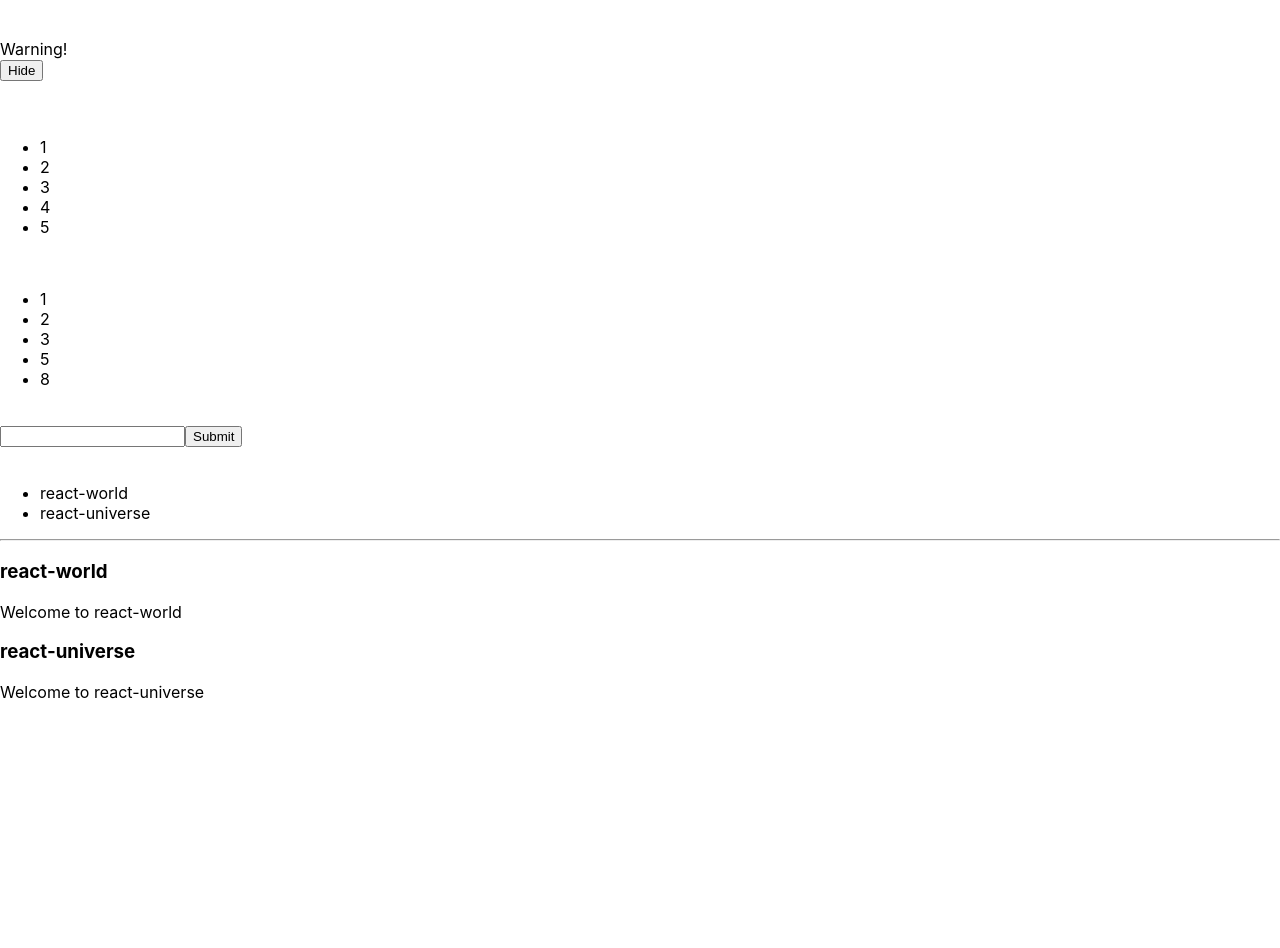
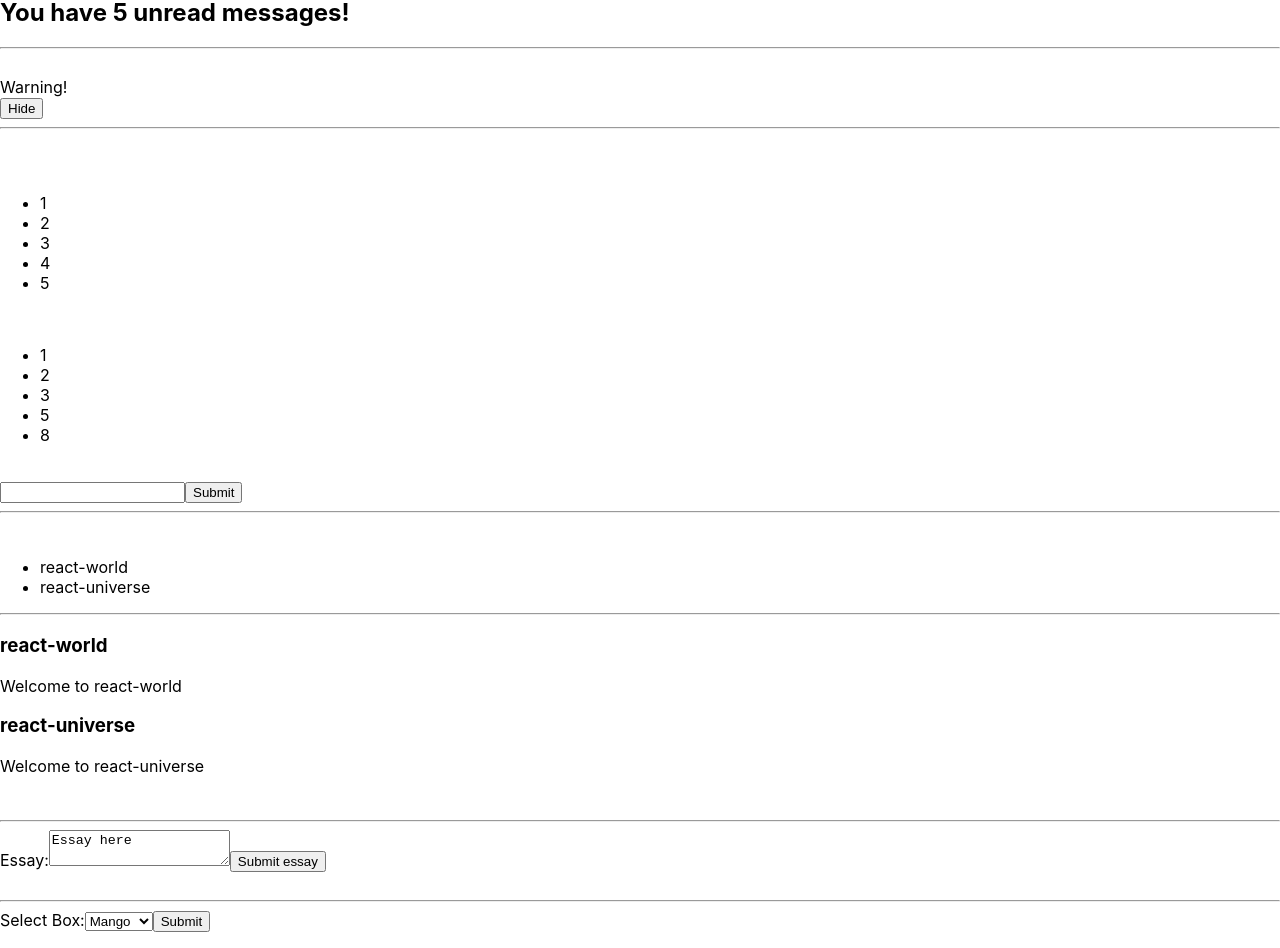
Before and after one commit to prashanth-g/react_playground, a React (Create React App) app: page / in a window 1280 px wide. Shown: the part 604-1552 px from the top of the page. Before the commit the page ends 1382 px from the top, so only its background shows below. Built offline with nearby package versions, Linux system fonts and the light colour scheme.

Commit message:
Added additional forms

```diff
--- a/src/index.js
+++ b/src/index.js
@@ -54,6 +54,7 @@ class Clock extends React.Component {
     return (
       <div>
         <h2>It is {this.state.date.toLocaleTimeString()}</h2>
+        <hr />
       </div>
     )
   }
@@ -77,7 +78,9 @@ class ActionLink extends React.Component {
     return (
       <a href="#" onClick={this.handleClick}>
         Click me
+        <hr />
       </a>
+
     );
   }
 }
@@ -104,6 +107,7 @@ class Toggle extends React.Component {
     return(
       <button onClick={this.handleClick}>
          {this.state.isToggleOn ? 'ON' : 'OFF'}
+
       </button>
     );
   }
@@ -203,6 +207,7 @@ class MailBox extends React.Component {
       <div>
         <h2>Hey...</h2>
         {unreadMessages.length > 0 && <h2> You have {unreadMessages.length} unread messages!</h2>}
+        <hr />
       </div>
     );
   }
@@ -249,6 +254,7 @@ class Page extends React.Component {
          <button onClick = {this.handleToggleClick} >
           {this.state.showWarning ? 'Hide' : 'Show'}
          </button>
+         <hr />
       </div>
     );
   }
@@ -332,6 +338,7 @@ class NameForm extends React.Component {
           <input type="text" value={this.state.value} onChange={this.handleChange}/>
         </label>
         <input type="submit" value="Submit"/>
+        <hr />
       </form>
     );
   }
@@ -355,10 +362,10 @@ class Blog extends React.Component {
     );
 
     const content = this.props.posts.map((post) =>
-          <div>
-            <h3>{post.title}</h3>
-            <p>{post.content}</p>
-          </div>
+      <div>
+        <h3>{post.title}</h3>
+        <p>{post.content}</p>
+      </div>
     );
 
     return(
@@ -381,5 +388,80 @@ ReactDOM.render(
   document.getElementById('dev13')
 )
 
+class EssayForm extends React.Component {
+  constructor(props) {
+    super(props);
+    this.state = {value : 'Essay here'};
+
+    this.handleChange = this.handleChange.bind(this);
+    this.handleSubmit = this.handleSubmit.bind(this);
+  }
+
+  handleChange(event) {
+    this.setState({value: event.target.value});
+  }
+  handleSubmit(event) {
+    alert('Essay submitted: ' + this.state.value)
+    event.preventDefault();
+  }
+
+  render() {
+    return(
+      <form onSubmit={this.handleSubmit}>
+      <hr />
+        <label> Essay:
+          <textarea value={this.state.value} onChange={this.handleChange}></textarea>
+        </label>
+        <input type='submit' value='Submit essay' />
+      </form>
+    );
+  }
+}
+
+ReactDOM.render(
+  <EssayForm />,
+  document.getElementById('dev14')
+)
+
+class FruitForm extends React.Component {
+  constructor(props) {
+    super(props);
+    this.state = {value: 'mango'};
+
+    this.handleChange = this.handleChange.bind(this);
+    this.handleSubmit = this.handleSubmit.bind(this);
+  }
+
+  handleChange(event) {
+    this.setState({value: event.target.value});
+  }
+
+  handleSubmit(event) {
+    alert('Selected value: ' + this.state.value);
+    event.preventDefault();
+  }
+
+  render() {
+    return(
+      <form onSubmit={this.handleSubmit}>
+      <hr />
+        <label> Select Box:
+          <select value={this.state.value} onChange={this.handleChange}>
+            <option value="mango">Mango</option>
+            <option value="apple">Apple</option>
+            <option value="banana">Banana</option>
+            <option value="orange">Orange</option>
+          </select>
+        </label>
+        <input type='submit' value='Submit' />
+      </form>
+    );
+  }
+}
+
+ReactDOM.render(
+  <FruitForm />,
+  document.getElementById('dev15')
+)
 
 serviceWorker.unregister();
```
